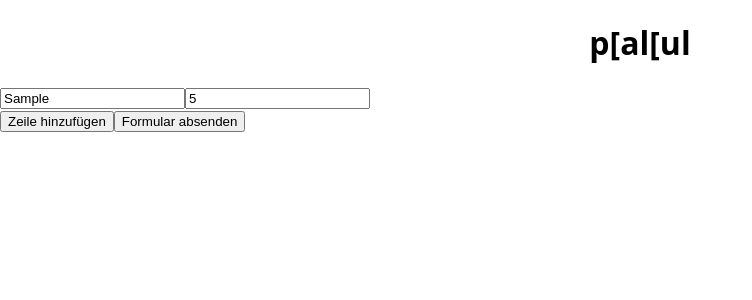
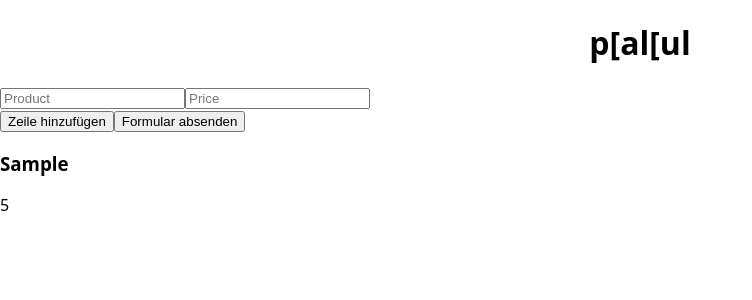
Before and after one commit to reyk-zepper/atlantis-capstone, a Next.js app: page / in a window 1280 px wide. Both pictures are taken after typing "Sample", "5" into the empty fields and a click on the button "Formular absenden". Shown: the top 300 px of the page, without its empty margins (0-752 px from the left). Built offline with nearby package versions, Linux system fonts and the light colour scheme.

Commit message:
create project-card-component

```diff
--- a/components/Form/index.js
+++ b/components/Form/index.js
@@ -1,7 +1,60 @@
+// import { useState } from "react";
+
+// export default function Form() {
+//   const [items, setItems] = useState([{ product: "", price: "" }]);
+
+//   const handleAddItem = () => {
+//     setItems([...items, { product: "", price: "" }]);
+//   };
+
+//   const handleItemChange = (index, field, value) => {
+//     const newItems = [...items];
+//     newItems[index][field] = value;
+//     setItems(newItems);
+//   };
+
+//   const handleSubmit = (event) => {
+//     event.preventDefault();
+//     console.log(items);
+//   };
+
+//   return (
+//     <form onSubmit={handleSubmit}>
+//       {items.map((item, index) => (
+//         <div key={index} className="entry-form">
+//           <input
+//             type="text"
+//             placeholder="Product"
+//             value={item.product}
+//             onChange={(event) =>
+//               handleItemChange(index, "product", event.target.value)
+//             }
+//           />
+
+//           <input
+//             type="number"
+//             placeholder="Price"
+//             value={item.price}
+//             onChange={(event) =>
+//               handleItemChange(index, "price", event.target.value)
+//             }
+//           />
+//         </div>
+//       ))}
+//       <button type="button" onClick={handleAddItem}>
+//         Zeile hinzufügen
+//       </button>
+//       <button type="submit">Formular absenden</button>
+//     </form>
+//   );
+// }
+
 import { useState } from "react";
+import ProductCard from "../ProjectCard";
 
 export default function Form() {
   const [items, setItems] = useState([{ product: "", price: "" }]);
+  const [products, setProducts] = useState([]);
 
   const handleAddItem = () => {
     setItems([...items, { product: "", price: "" }]);
@@ -15,7 +68,8 @@ export default function Form() {
 
   const handleSubmit = (event) => {
     event.preventDefault();
-    console.log(items);
+    setProducts(items);
+    setItems([{ product: "", price: "" }]);
   };
 
   return (
@@ -23,7 +77,6 @@ export default function Form() {
       {items.map((item, index) => (
         <div key={index} className="entry-form">
           <input
-            // key={item.product}
             type="text"
             placeholder="Product"
             value={item.product}
@@ -33,7 +86,6 @@ export default function Form() {
           />
 
           <input
-            // key={item.price}
             type="number"
             placeholder="Price"
             value={item.price}
@@ -47,6 +99,16 @@ export default function Form() {
         Zeile hinzufügen
       </button>
       <button type="submit">Formular absenden</button>
+
+      <div className="product-list">
+        {products.map((product, index) => (
+          <ProductCard
+            key={index}
+            product={product.product}
+            price={product.price}
+          />
+        ))}
+      </div>
     </form>
   );
 }
--- /dev/null
+++ b/components/ProjectCard/index.js
@@ -0,0 +1,8 @@
+export default function ProductCard({ product, price }) {
+  return (
+    <div className="product-card">
+      <h3>{product}</h3>
+      <p>{price}</p>
+    </div>
+  );
+}
```
